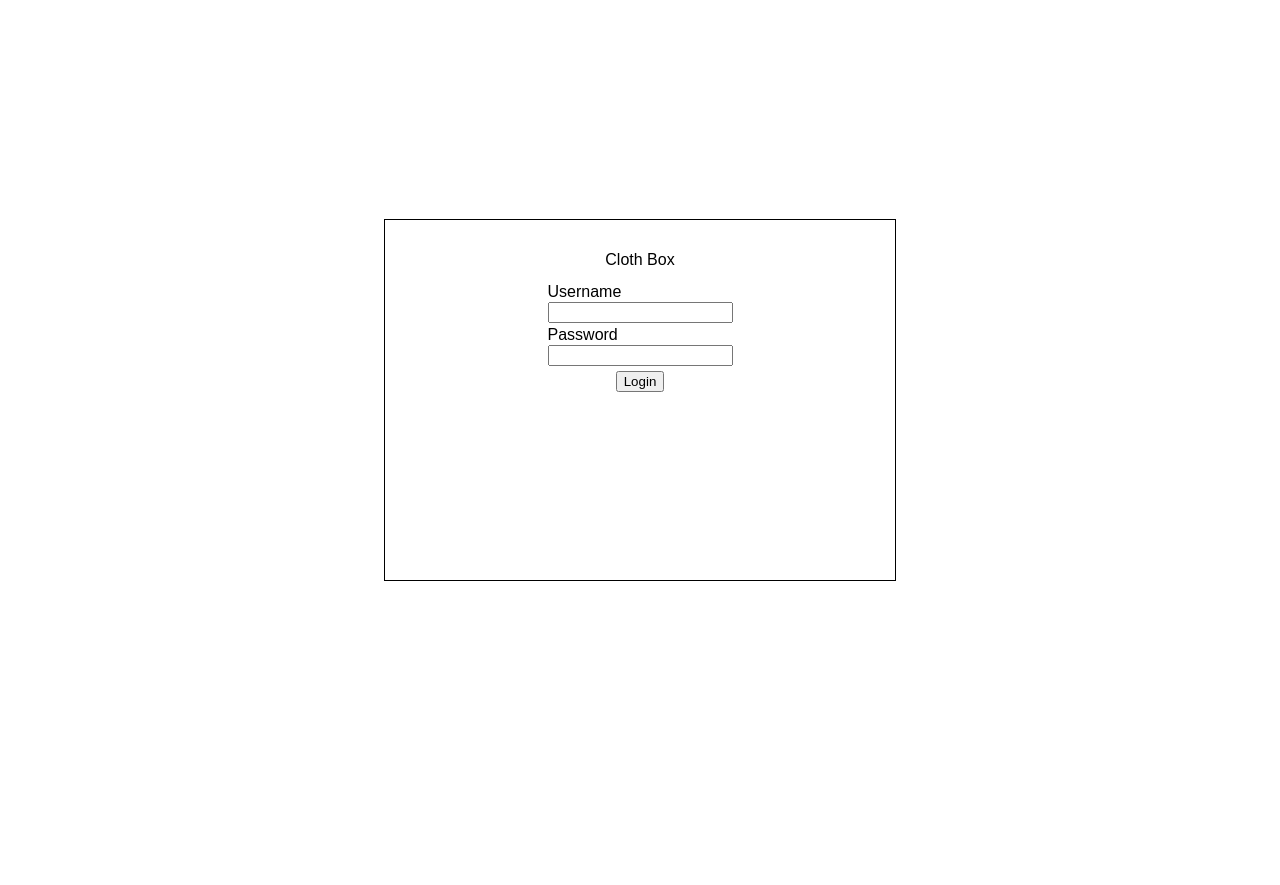
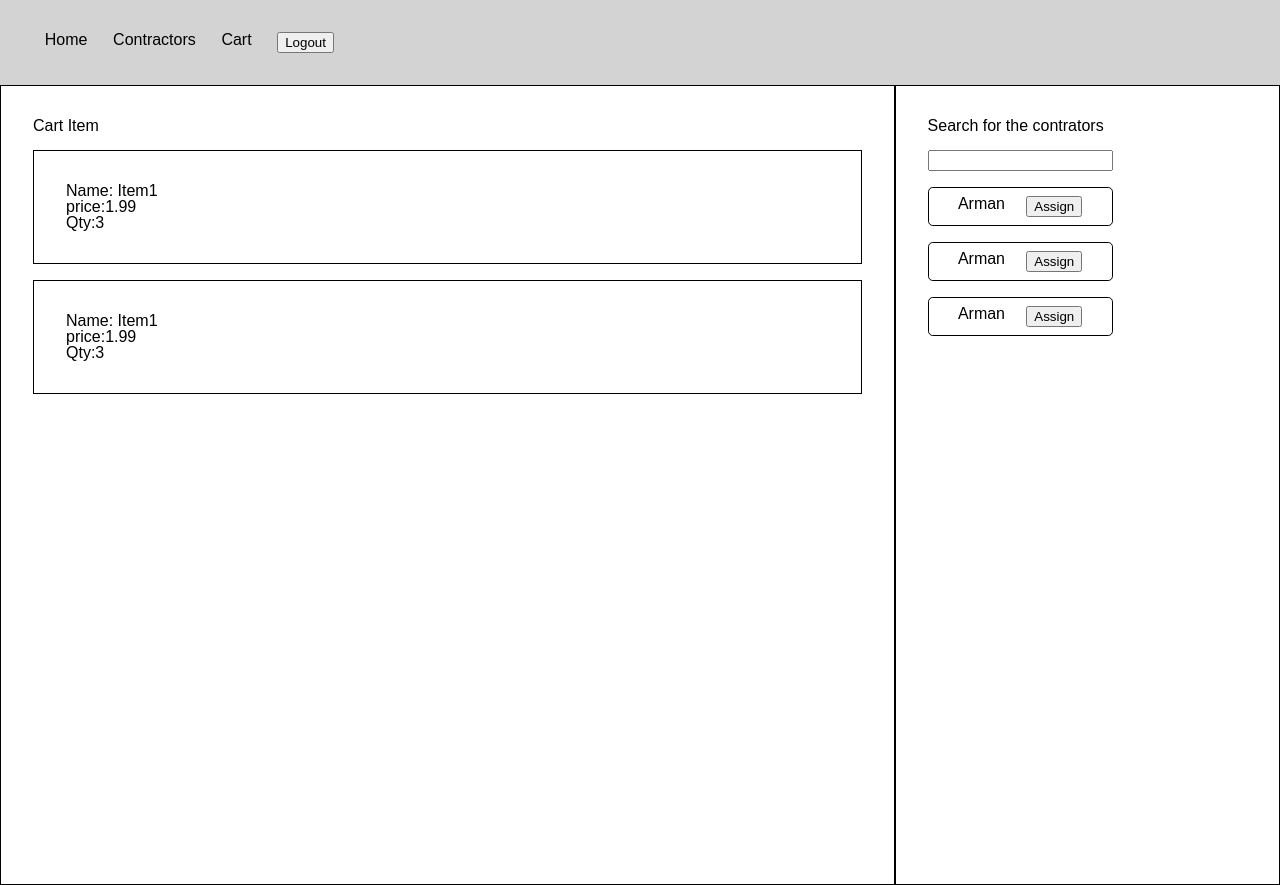
Before and after one commit to ArmanBhatia0100/ClothBox, a React (Create React App) app: page /cart in a window 1280 px wide. Before the commit the page ends 800 px from the top, so only its background shows below. Built offline with nearby package versions, Linux system fonts and the light colour scheme.

Commit message:
Implemented React-router

```diff
--- a/package.json
+++ b/package.json
@@ -11,6 +11,7 @@
     "react": "18.2.0",
     "react-dom": "18.2.0",
     "react-redux": "^8.1.1",
+    "react-router-dom": "^6.14.2",
     "react-scripts": "5.0.1",
     "redux": "^4.2.1",
     "sass": "1.60.0"
--- a/src/App.js
+++ b/src/App.js
@@ -4,6 +4,7 @@ import Cart from "./components/Cart/Cart";
 import "./styles.css";
 import { useSelector } from "react-redux";
 import { useEffect, useState } from "react";
+import { Routes, Route } from "react-router-dom";
 
 export default function App() {
   const [isAlreadyLoggedIn, setIsAlreadyLoggedIn] = useState("false");
@@ -14,11 +15,17 @@ export default function App() {
 
   const isLoggedIn = useSelector((state) => state.authentication.isLoggedIn);
 
-  console.log("reevaluated", isAlreadyLoggedIn, isLoggedIn);
+  // isAlreadyLoggedIn && isLoggedIn ? <Home /> : <Auth />;
   return (
     <div className="App">
-      {isAlreadyLoggedIn && isLoggedIn ? <Home /> : <Auth />}
-      {/* <Cart /> */}
+      <Routes>
+        <Route
+          path="/"
+          element={isAlreadyLoggedIn && isLoggedIn ? <Home /> : <Auth />}
+        />
+        <Route exact path="/cart" element={<Cart />} />
+        {/* <Cart /> */}
+      </Routes>
     </div>
   );
 }
--- a/src/index.js
+++ b/src/index.js
@@ -2,6 +2,7 @@ import { StrictMode } from "react";
 import { createRoot } from "react-dom/client";
 import { store } from "./store/store";
 import { Provider } from "react-redux";
+import { BrowserRouter } from "react-router-dom";
 
 import App from "./App";
 
@@ -11,7 +12,9 @@ const root = createRoot(rootElement);
 root.render(
   <StrictMode>
     <Provider store={store}>
-      <App />
+      <BrowserRouter>
+        <App />
+      </BrowserRouter>
     </Provider>
   </StrictMode>
 );
```
Also changed, not shown: 2 other files (tests, documents, lock files or other folders).
